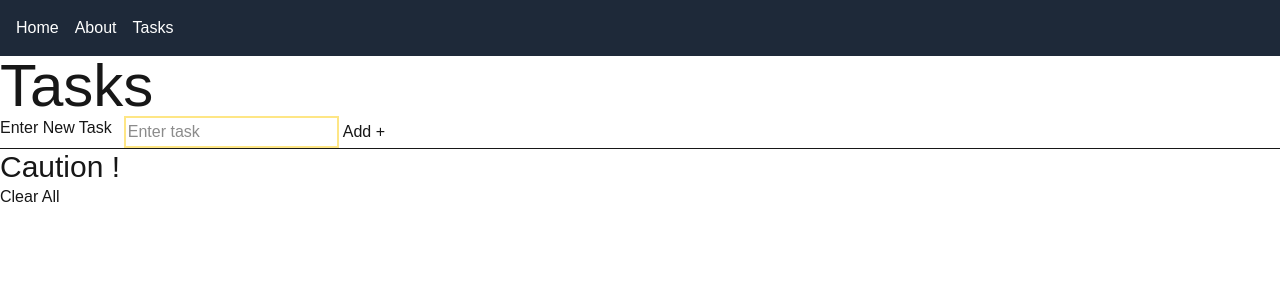
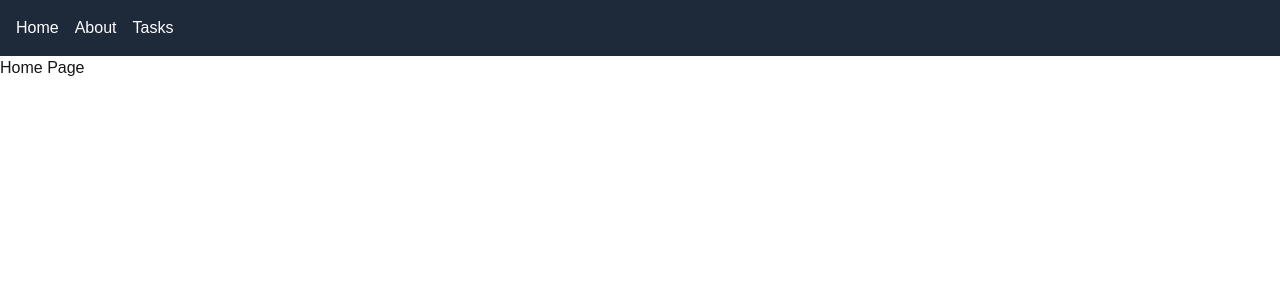
Before and after one commit to aniTech-addict/learning-next-js, a Next.js app: page / in a window 1280 px wide. Shown: the top 300 px of the page. Built offline with nearby package versions, Linux system fonts and the light colour scheme.

Commit message:
Manging client side local data using response.data

```diff
--- a/src/app/page.js
+++ b/src/app/page.js
@@ -1,63 +1,7 @@
-"use client"
-import {useState} from 'react';
 
 const Page = () => {
-    const [tasks, setTasks] = useState([]);
-    const [input, setInput] = useState("");
-    function handleClick(){
-        const newTask = { id: Date.now(), text: input };
-        setTasks([...tasks, newTask]);
-        setInput("");
-    }
-
-    function deleteTask(id){
-        setTasks(tasks.filter(task => task.id !== id));
-    }
-
-    function clearAll(){
-        setTasks([]);
-    }
     return (
-        <>
-            <div>
-
-                <p className="text-6xl">Tasks</p>
-
-                <ul >
-                    {tasks.map((task)=>(
-                        <>
-                        <li key={task.id} className="flex gap-2">
-                            <p>{task.text}</p>
-                            <button className="hover:scale-105" onClick={()=>deleteTask(task.id)}>Delete</button>
-                        </li>
-                        </>
-                    ))}
-                </ul>
-
-            </div>
-
-            <div className="inline-flex gap-3">
-                <h2>
-                    Enter New Task
-                </h2>
-                <div>
-                    <input
-                    placeholder="Enter task"
-                    value = {input}
-                    onChange={(e) => setInput(e.target.value)
-                    }
-                    className='border-2 border-amber-200 p-0.5'
-                    />
-
-                    <button className='m-1' onClick={handleClick} >Add + </button>
-                </div>
-            </div>
-            <hr />
-        <div className='text-3xl'>
-            <p>Caution !</p>
-        </div>
-            <button className='hover:scale-105 hover:text-red-500' onClick={ ()=>clearAll()}>Clear All</button>
-        </>
+        <div>Home Page</div>
     )
 }
 export default Page
```
